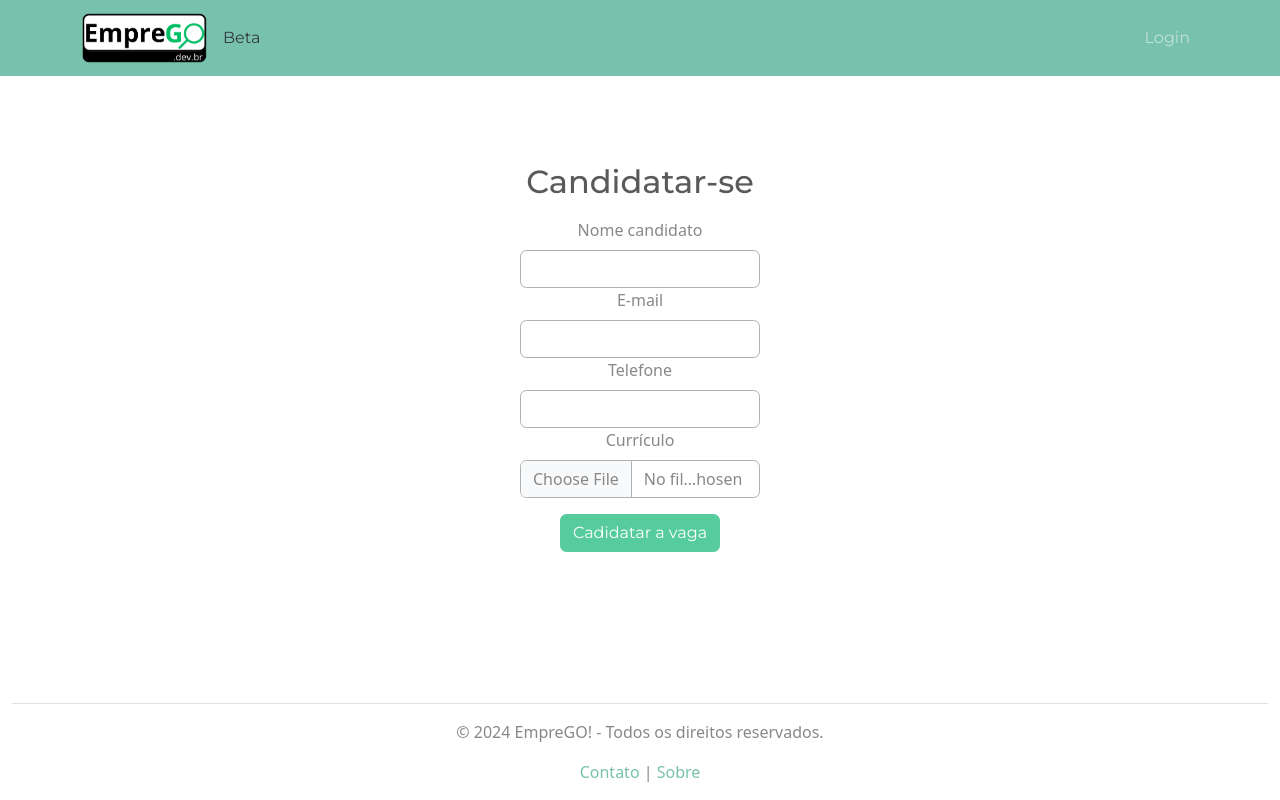
After one commit to juliano-amaro/Projeto-EmpreGO, a Flask app: page /candidato/1 in a window 1280 px wide. The commit adds this page. Run offline with Flask 3, Linux system fonts and the light colour scheme; some libraries are stand-ins or nearby versions.

Commit message:
emprego 1.2

```diff
--- a/app.py
+++ b/app.py
@@ -2,9 +2,11 @@ from flask import Flask, render_template, request, redirect, session
 from mysql.connector import Error
 from config import *
 from db_functions import *
+import os
 
 app = Flask(__name__)
 app.secret_key = SECRET_KEY
+app.config['UPLOAD_FOLDER'] = 'uploads/'
 
 #ROTA INICIAL
 @app.route('/')
@@ -141,8 +143,8 @@ def cadastrar_empresa():
     #Tratando os dados vindos do formulario
     if request.method == 'POST':
         nome_empresa = request.form['nome_empresa']
-        cnpj = request.form['cnpj']
-        telefone = request.form['telefone']
+        cnpj = limpar_input(request.form['cnpj'])
+        telefone = limpar_input(request.form['telefone'])
         email = request.form['email']
         senha = request.form['senha']
 
@@ -197,8 +199,8 @@ def editar_empresa(id_empresa):
      #Tratando os dados vindos do formulario
     if request.method == 'POST':
         nome_empresa = request.form['nome_empresa']
-        cnpj = request.form['cnpj']
-        telefone = request.form['telefone']
+        cnpj = limpar_input(request.form['cnpj'])
+        telefone = limpar_input(request.form['telefone'])
         email = request.form['email']
         senha = request.form['senha']
 
@@ -356,7 +358,7 @@ def editarvaga(id_vaga):
         formato = request.form['formato']
         tipo = request.form['tipo']
         local = request.form['local']
-        salario = request.form['salario']
+        salario = limpar_input(request.form['salario'])
 
         if not titulo or not descricao or not formato or not tipo:
             return redirect('/empresa')
@@ -452,7 +454,7 @@ def cadadastrarvaga():
         local = ''
         local = request.form['local']
         salario = ''
-        salario = request.form['salario']
+        salario = limpar_input(request.form['salario'])
         id_empresa = session['id_empresa']
 
         if not titulo or not descricao or not formato or not tipo:
@@ -499,6 +501,42 @@ def sobre_vaga(id_vaga):
         encerrar_db(cursor, conexao)
 
 
+@app.route("/candidato/<int:id_vaga>", methods=['POST', 'GET'])
+def candidato(id_vaga):
+
+    if 'adm' in session:
+        return redirect('/')
+
+    if request.method == 'GET':
+        return render_template('candidato.html', id_vaga=id_vaga)
+
+    if request.method == 'POST':
+        nome_candidato = request.form["nome_candidato"]
+        email = request.form["email"]
+        telefone = request.form["telefone"]
+        file = request.files["file"]
+
+        if file.filename == '':
+            msg = f"Nenhum arquivo foi encontrado!!"
+            return redirect('/candidato', msg=msg)
+
+        try:
+            conexao, cursor = conectar_db()
+            nome_arquivo = f'{id_vaga}_{file.filename}'
+            comandoSQL = 'INSERT INTO candidato (nome, email, telefone, curriculo, id_vaga) VALUES (%s, %s, %s, %s, %s)'
+            cursor.execute(comandoSQL, (nome_candidato, email, telefone, nome_arquivo, id_vaga))
+            conexao.commit()
+            file.save(os.path.join(app.config['UPLOAD_FOLDER'], nome_arquivo))
+
+            return redirect('/')
+
+        except Error as erro:
+            return f"ERRO! Erro de Banco de Dados: {erro}"
+        except Exception as erro:
+            return f"ERRO! Outros erros: {erro}"
+        finally:
+            encerrar_db(cursor, conexao)
+
 #FINAL DO CÓDIGO
 if __name__ == '__main__':
     app.run(debug=True)
--- a/db_functions.py
+++ b/db_functions.py
@@ -15,3 +15,7 @@ def conectar_db():
 def encerrar_db(cursor, conexao):
     cursor.close()
     conexao.close()
+
+def limpar_input(campo):
+    campolimpo = campo.replace(".", "").replace("/","").replace("-","").replace(" ","").replace("(", "").replace(")", "").replace("R$", "")
+    return campolimpo
--- a/static/css/style.css
+++ b/static/css/style.css
@@ -1,3 +1,13 @@
+* {
+    margin: 0;
+    padding: 0;
+    box-sizing: border-box;
+}
+
+main {
+    padding: 0px 0px;
+}
+
 body {
     min-height: 100vh;
 }
@@ -31,7 +41,7 @@ a:hover {
 }
 
 .input {
-    width: 15vw;
+    width: 15rem;
     border: 1px solid rgb(177, 177, 177);
 }
 
@@ -40,6 +50,15 @@ a:hover {
 
 }
 
-.btn-submit {
-    box-shadow: 2px 2px 4px black;
+#banner {
+    width: 100%;
 }
+
+#banner img {
+    width: 100%;
+    height: 100%;
+}
+
+.banner {
+    width: 100%;
+}
--- /dev/null
+++ b/templates/candidato.html
@@ -0,0 +1,59 @@
+{% extends 'modelo.html' %}
+{% block title %} Página Cadidato {% endblock %}
+
+{% block content %}
+
+<h2 class="mb-3">Candidatar-se</h2>
+
+<form action="/candidato/{{id_vaga}}" method="post" class="needs-validation" novalidate enctype="multipart/form-data">
+
+    <div class="align-items-center d-flex justify-content-center flex-column text-center">
+        <label for="nome_candidato" class="form-label">Nome candidato</label>
+        <input type="text" class="input justify-content-center form-control" name="nome_candidato" required>
+        <div class="valid-feedback">
+            Válido!
+        </div>
+        <div class="invalid-feedback">
+            Inválido! Preencha o campo com o seu nome! Ex: Seu nome completo
+        </div>
+    </div>
+
+    <div class="align-items-center d-flex justify-content-center flex-column text-center">
+        <label for="email" class="form-label">E-mail</label>
+        <input type="text" class="input justify-content-center form-control" name="email" required>
+        <div class="valid-feedback">
+            Válido!
+        </div>
+        <div class="invalid-feedback">
+            Inválido! Preencha o campo com o seu e-mail! Ex: exemplo@email.com
+        </div>
+    </div>
+
+    <div class="align-items-center d-flex justify-content-center flex-column text-center">
+        <label for="telefone" class="form-label">Telefone</label>
+        <input type="text" class="input justify-content-center form-control" name="telefone" required>
+        <div class="valid-feedback">
+            Válido!
+        </div>
+        <div class="invalid-feedback">
+            Inválido! Preencha o campo com o seu nome! Ex: (99)99999-9999
+        </div>
+    </div>
+    <div class="align-items-center d-flex justify-content-center flex-column text-center">
+        <label for="file" class="form-label">Currículo</label>
+        <input type="file" class="input justify-content-center form-control" name="file" accept="application/pdf" required>
+        <div class="valid-feedback">
+            Válido!
+        </div>
+        <div class="invalid-feedback">
+            Inválido! Preencha o campo colocando o arquivo pdf aqui!
+        </div>
+    </div>
+
+    <button class="btn btn-success btn-submit mt-3" type="submit">Cadidatar a vaga</button>
+        {% if msg_erro %} <p style="color: red;">{{msg_erro}}</p> {% endif %}
+
+</form>
+
+
+{% endblock %}
--- a/templates/header.html
+++ b/templates/header.html
@@ -1,6 +1,6 @@
 <nav class="navbar navbar-expand-lg bg-primary" data-bs-theme="dark">
     <div class="container">
-      <a class="navbar-brand" href="/">EmpreGO!</a>
+      <a class="navbar-brand" href="/"><img src="../static/img/logo_emprego.png" width="125px"></a>
       <span class="fs-6 text-dark"> Beta </span>
       <button
         class="navbar-toggler"
--- a/templates/index.html
+++ b/templates/index.html
@@ -3,6 +3,12 @@
 {% block title %}EmpreGO! - Encontre sua vaga ideal{% endblock %}
 
 {% block content %}
+
+    <div class="banner">
+        <figure id="banner" class="d-flex justify-content-center align-center text-center">
+            <img src="../static/img/banner_emprego.jpg" alt="" class="d-none d-md-block">
+        </figure>
+    </div>
 
     <div class="container">
 
--- a/templates/modelo.html
+++ b/templates/modelo.html
@@ -3,6 +3,7 @@
 <head>
     <meta charset="UTF-8">
     <meta name="viewport" content="width=device-width, initial-scale=1.0">
+    <link rel="shortcut icon" href="../static/favicon/favicon.ico" type="image/x-icon">
     <link rel="stylesheet" href="../static/bootstrap/css/Minty.css">
     <link rel="stylesheet" href="../static/css/style.css">
     <title>{% block title %} {% endblock %}</title>
@@ -11,7 +12,7 @@
     <header>
         {% include 'header.html' %}
     </header>
-    <main class="container-fluid flex-fill flex-column justify-content-center d-flex align-center text-center">
+    <main class=" flex-fill flex-column justify-content-center d-flex align-center text-center">
 
         {% block content %}
 
@@ -24,5 +25,7 @@
 
     <script src="../static/bootstrap/js/bootstrap.js"></script>
 
+
+
 </body>
 </html>
--- a/templates/sobrevaga.html
+++ b/templates/sobrevaga.html
@@ -34,7 +34,7 @@
 
                     <!-- Aqui você pode adicionar um botão para candidatar-se à vaga,
                          por exemplo, link para um site externo ou um formulário de contato -->
-                    <a href="#" class="btn btn-primary">Candidatar-se</a>
+                    <a href="/candidato/{{vaga.id_vaga}}" class="btn btn-primary">Candidatar-se</a>
                 </div>
             </div>
         </div>
```
Also changed, not shown: scriptBD.sql (+12 -0 lines), templates/cadastrar_empresa.html (+67 -9 lines), templates/cadastrarvaga.html (+7 -0 lines), templates/editar_vaga.html (+26 -0 lines), static/favicon/favicon.ico (added), static/img/logo_emprego.png (added), 2 other files.
